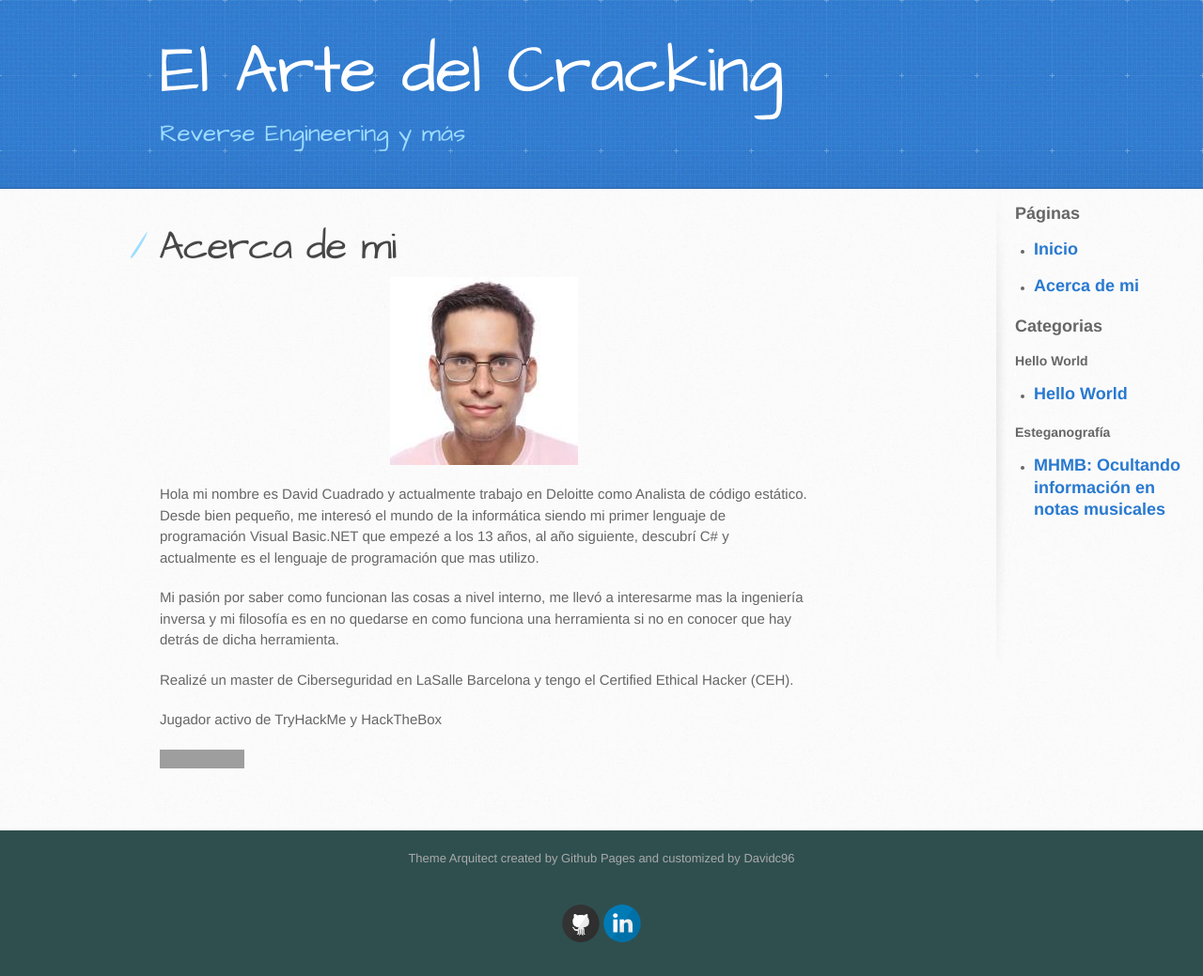
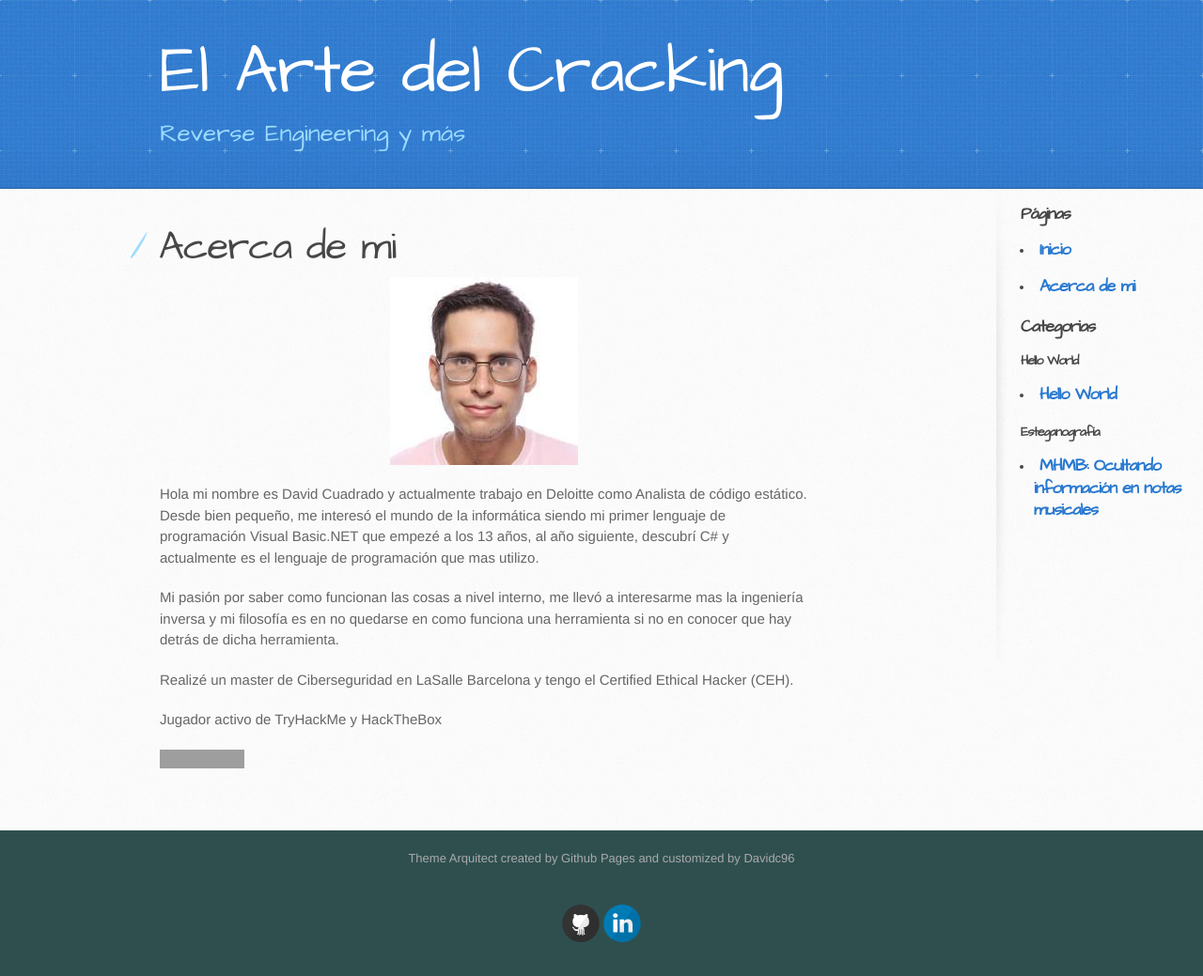
Before and after one commit to Davidc96/davidc96.github.io, a Jekyll site: the page built from _pages/about.md, in a window 1280 px wide. Shown: the whole page at 94% size. Built offline with Jekyll 4.4.1, drawn with Linux system fonts in a browser that asks for light colours; grey boxes are pictures that could not be loaded.

Commit message:
Fix aside css

```diff
--- a/_sass/jekyll-theme-architect.scss
+++ b/_sass/jekyll-theme-architect.scss
@@ -198,6 +198,16 @@ form {
 
 }
 
+aside {
+  margin-top: 0;
+  margin-bottom: 0;
+  font-family: 'Architects Daughter', 'Helvetica Neue', Helvetica, Arial, serif;
+  font-size: 2.8em;
+  font-weight: normal;
+  color: #474747;
+  text-indent: 6px;
+  letter-spacing: -1px;
+}
 
 /* GENERAL ELEMENT TYPE STYLES */
 
```
